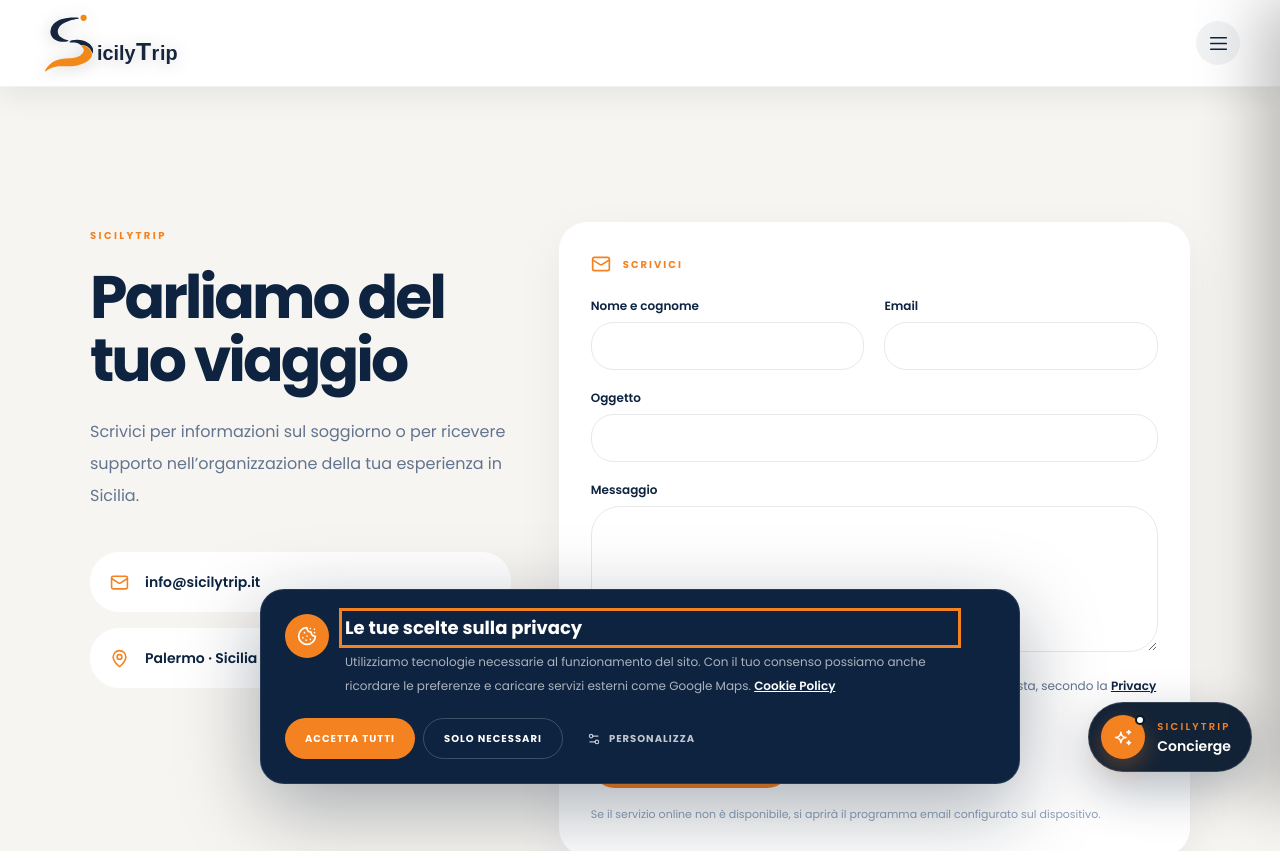
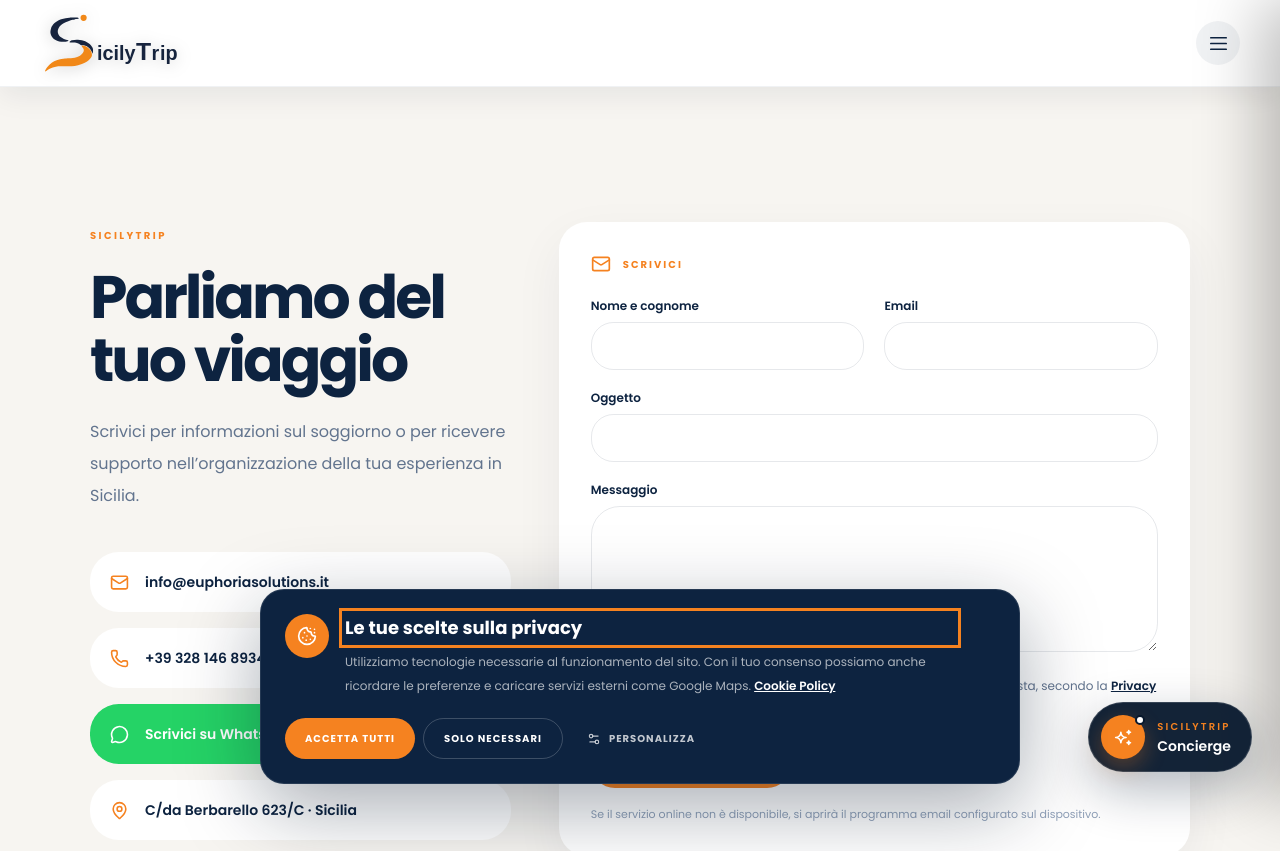
Before and after one commit to SerenellaWonder/sicilytrip, a Next.js app in the folder apps/web/: page /contatti in a window 1280 px wide. Shown: the top 851 px of the page. Built offline with nearby package versions, Linux system fonts and the light colour scheme; no server answers.

Commit message:
feat(contact): add direct support channels

```diff
--- a/apps/web/src/components/contact/ContactForm.tsx
+++ b/apps/web/src/components/contact/ContactForm.tsx
@@ -53,7 +53,7 @@
       element.reset();
       setSuccess(true);
     } catch {
-      window.location.href = `mailto:info@sicilytrip.it?subject=${encodeURIComponent(subject)}&body=${encodeURIComponent(body)}`;
+      window.location.href = `mailto:info@euphoriasolutions.it?subject=${encodeURIComponent(subject)}&body=${encodeURIComponent(body)}`;
       setError(
         isEnglish
           ? "The online service is unavailable: we opened your email app so you can complete the request."
--- a/apps/web/src/components/contact/ContactIntro.tsx
+++ b/apps/web/src/components/contact/ContactIntro.tsx
@@ -1,6 +1,6 @@
 "use client";
 
-import { Mail, MapPin } from "lucide-react";
+import { Mail, MapPin, MessageCircle, Phone } from "lucide-react";
 
 import { useLanguage } from "@/components/i18n/LanguageProvider";
 
@@ -24,15 +24,31 @@
 
       <div className="mt-10 space-y-4">
         <a
-          href="mailto:info@sicilytrip.it"
+          href="mailto:info@euphoriasolutions.it"
           className="flex items-center gap-4 rounded-2xl bg-white p-5 text-sm font-semibold text-[#0D2340]"
         >
           <Mail size={19} className="text-[#F58220]" />
-          info@sicilytrip.it
+          info@euphoriasolutions.it
+        </a>
+        <a
+          href="tel:+393281468934"
+          className="flex items-center gap-4 rounded-2xl bg-white p-5 text-sm font-semibold text-[#0D2340]"
+        >
+          <Phone size={19} className="text-[#F58220]" />
+          +39 328 146 8934
+        </a>
+        <a
+          href={`https://wa.me/393281468934?text=${encodeURIComponent(isEnglish ? "Hello, I would like information about a trip to Sicily." : "Buongiorno, vorrei ricevere informazioni per un viaggio in Sicilia.")}`}
+          target="_blank"
+          rel="noreferrer"
+          className="flex items-center gap-4 rounded-2xl bg-[#25D366] p-5 text-sm font-semibold text-white transition hover:bg-[#20bd5a]"
+        >
+          <MessageCircle size={19} />
+          {isEnglish ? "Chat with us on WhatsApp" : "Scrivici su WhatsApp"}
         </a>
         <div className="flex items-center gap-4 rounded-2xl bg-white p-5 text-sm font-semibold text-[#0D2340]">
           <MapPin size={19} className="text-[#F58220]" />
-          Palermo · {isEnglish ? "Sicily" : "Sicilia"}
+          C/da Berbarello 623/C · {isEnglish ? "Sicily" : "Sicilia"}
         </div>
       </div>
     </div>
--- a/apps/web/src/components/contact/ContactMap.tsx
+++ b/apps/web/src/components/contact/ContactMap.tsx
@@ -6,9 +6,9 @@
 import { useLanguage } from "@/components/i18n/LanguageProvider";
 
 const MAP_URL =
-  "https://www.google.com/maps?q=Palermo%2C%20Sicilia&z=12&t=k&output=embed";
+  "https://www.google.com/maps?q=Contrada%20Berbarello%20623%2FC%2C%20Sicilia&z=17&t=k&output=embed";
 const DIRECTIONS_URL =
-  "https://www.google.com/maps/search/?api=1&query=Palermo%2C%20Sicilia";
+  "https://www.google.com/maps/search/?api=1&query=Contrada%20Berbarello%20623%2FC%2C%20Sicilia";
 
 export default function ContactMap() {
   const { language } = useLanguage();
@@ -59,8 +59,8 @@
               <iframe
                 title={
                   isEnglish
-                    ? "Satellite map of Palermo, Sicily"
-                    : "Mappa satellitare di Palermo, Sicilia"
+                    ? "Satellite map of the Euphoria office in Sicily"
+                    : "Mappa satellitare della sede Euphoria in Sicilia"
                 }
                 src={MAP_URL}
                 className="absolute inset-0 h-full w-full border-0"
```
